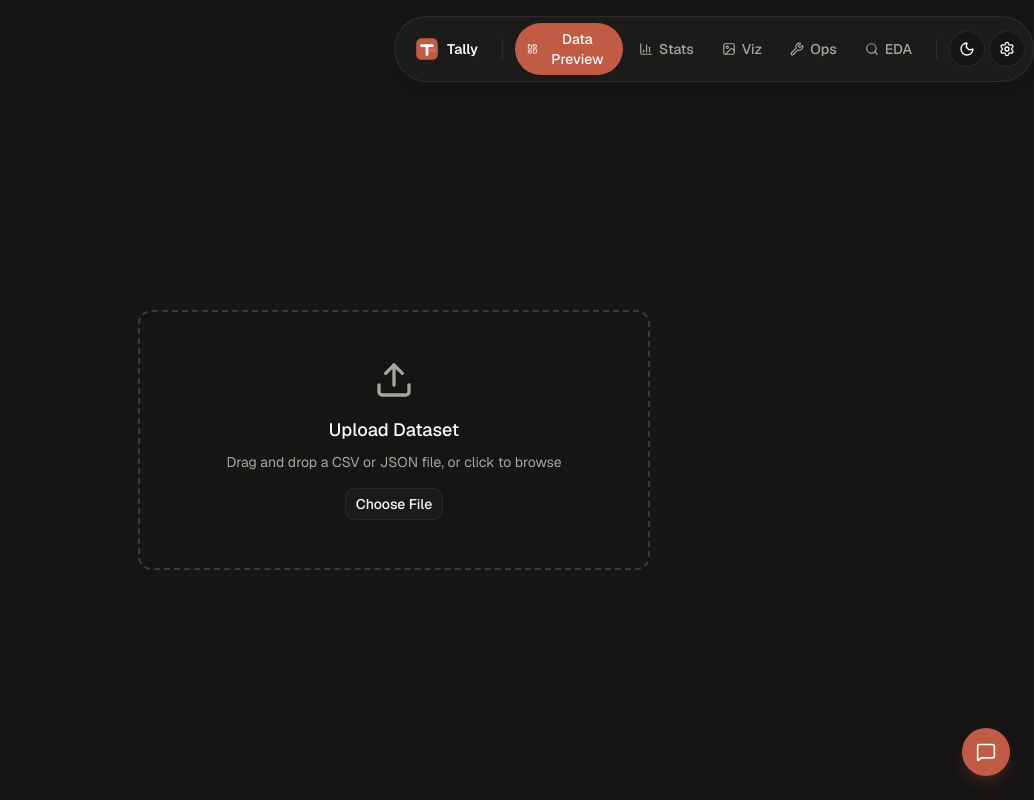
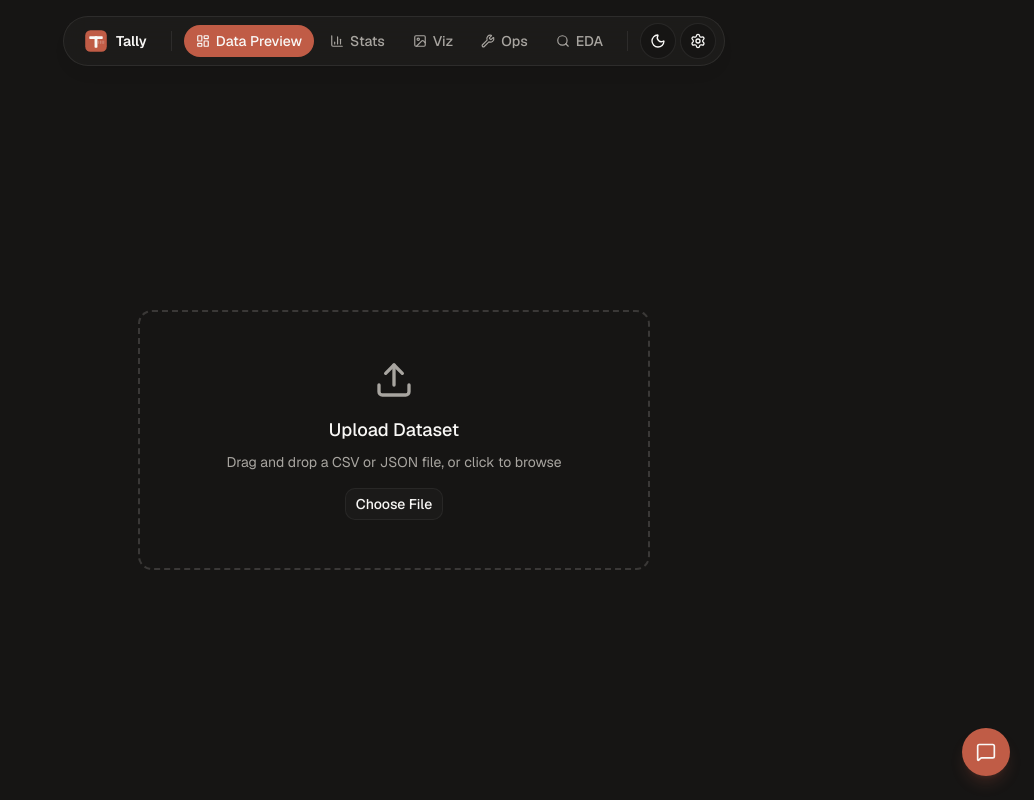
Before and after one commit to xyzprtk/tally, a Next.js app in the folder frontend/: page /app in a window 1280 px wide. Shown: the whole page, without its empty margins (246-1280 px from the left). Built offline with nearby package versions, Linux system fonts and the light colour scheme.

Commit message:
fix: use wrapper div with flex justify-center to keep navbar centered over main content area

```diff
--- a/frontend/components/dashboard/DashboardNavbar.tsx
+++ b/frontend/components/dashboard/DashboardNavbar.tsx
@@ -26,15 +26,18 @@ const navItems: { key: DashboardSection; label: string; icon: React.ComponentTyp
 
 export function DashboardNavbar({ active, onNavigate, onOpenSettings, chatOpen = false, chatWidth = 380 }: Props) {
   return (
+    <div
+      className="fixed top-4 z-50 flex justify-center pointer-events-none"
+      style={{
+        left: 0,
+        right: chatOpen ? chatWidth : 0,
+      }}
+    >
       <motion.header
         initial={{ opacity: 0, y: -10 }}
         animate={{ opacity: 1, y: 0 }}
         transition={{ duration: 0.5, ease: "easeOut" }}
-      className="fixed top-4 z-50"
-      style={{
-        left: chatOpen ? `calc(50% - ${chatWidth / 2}px)` : "50%",
-        transform: "translateX(-50%)",
-      }}
+        className="pointer-events-auto"
       >
         <nav className="flex items-center gap-2 px-2 py-1.5 bg-card/80 backdrop-blur-md border border-border rounded-full shadow-lg shadow-black/5">
           {/* Logo */}
@@ -91,5 +94,6 @@ export function DashboardNavbar({ active, onNavigate, onOpenSettings, chatOpen =
           </div>
         </nav>
       </motion.header>
+    </div>
   );
 }
```
Lines whose indentation alone changed are shown as unchanged.
